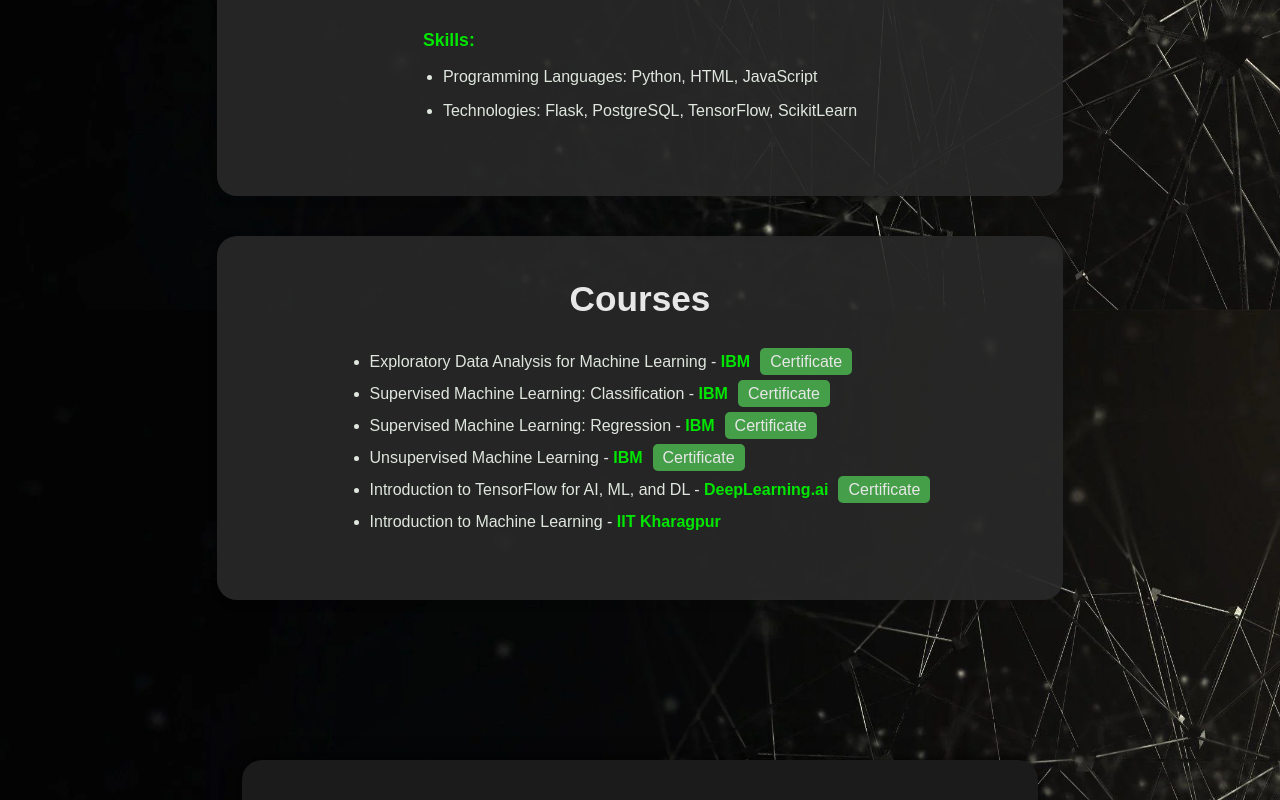
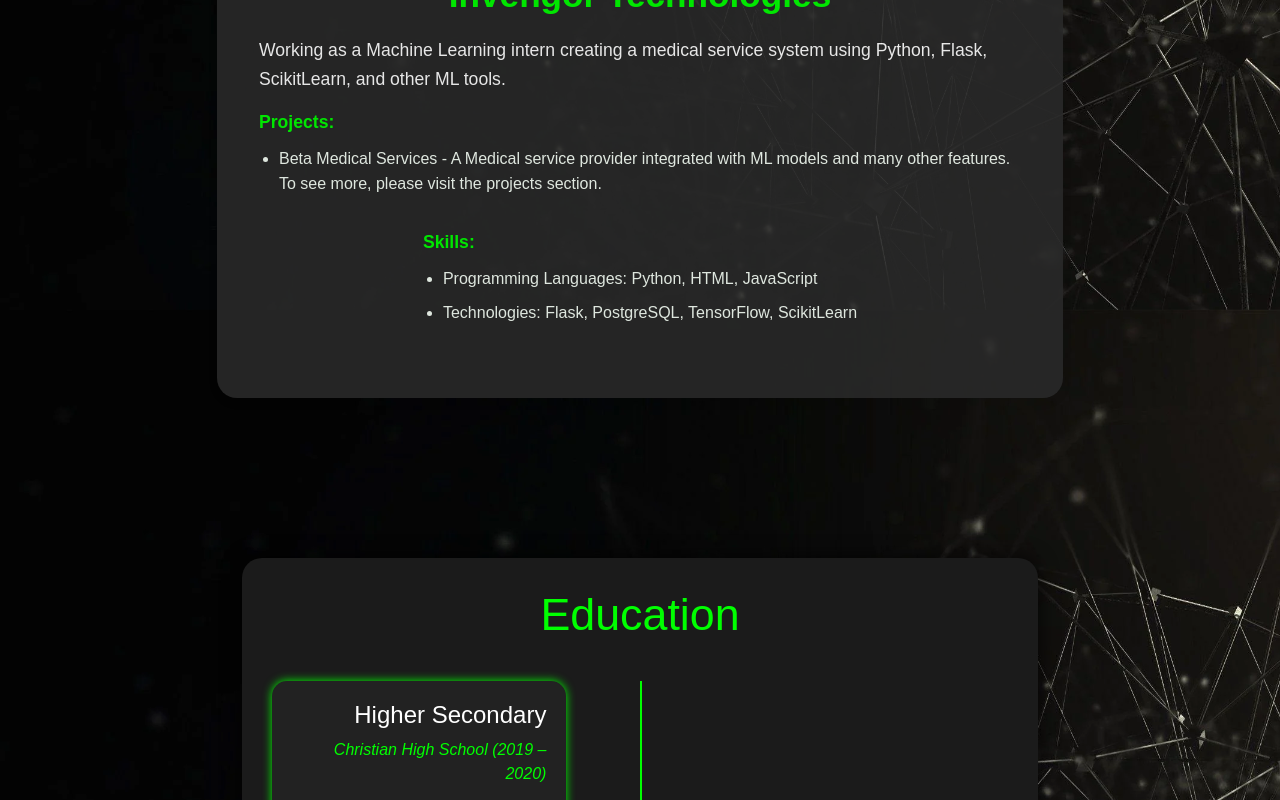
Before and after one commit to srirama2004/PortfolioFinal, a React (Create React App) app: page /expe in a window 1280 px wide. Shown: the part 497-1297 px from the top of the page. Built offline with nearby package versions, Linux system fonts and the light colour scheme.

Commit message:
Update expe.js

```diff
--- a/src/components/expe.js
+++ b/src/components/expe.js
@@ -26,34 +26,6 @@
             <li>Technologies: Flask, PostgreSQL, TensorFlow, ScikitLearn</li>
           </ul>
         </p>
-      </div>
-      <div className="courses-section">
-        <h3>Courses</h3>
-        <ul>
-        <li>
-    Exploratory Data Analysis for Machine Learning - <strong>IBM</strong>
-    <a href="https://coursera.org/share/2716363f16da8098a3041263ca7b8879" target="_blank" class="certificate-link">Certificate</a>
-  </li>
-  <li>
-    Supervised Machine Learning: Classification - <strong>IBM</strong>
-    <a href="https://coursera.org/share/aff5958c63d29045ea6705c5f53e7312" target="_blank" class="certificate-link">Certificate</a>
-  </li>
-  <li>
-    Supervised Machine Learning: Regression - <strong>IBM</strong>
-    <a href="https://coursera.org/share/eb908b4c7de3f10029cdb0f830a615e5" target="_blank" class="certificate-link">Certificate</a>
-  </li>
-  <li>
-    Unsupervised Machine Learning - <strong>IBM</strong>
-    <a href="https://coursera.org/share/2cbfa3d073a657eeb81d648d01f70b86" target="_blank" class="certificate-link">Certificate</a>
-  </li>
-  <li>
-    Introduction to TensorFlow for AI, ML, and DL - <strong>DeepLearning.ai</strong>
-    <a href="https://coursera.org/share/1c13e75dc0557eede49d5cc017d850de" target="_blank" class="certificate-link">Certificate</a>
-  </li>
-  <li>
-    Introduction to Machine Learning - <strong>IIT Kharagpur</strong>
-  </li>
-        </ul>
       </div>
       <div className="experience-education">
 
```
